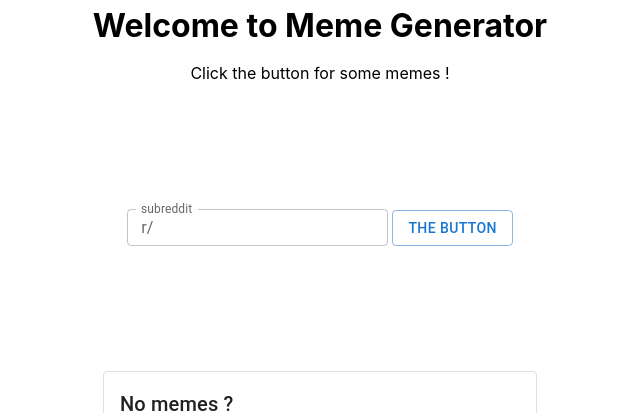
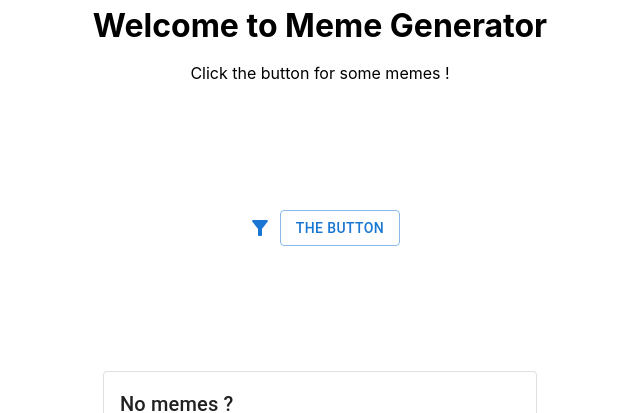
Before and after one commit to ssamilg/meme-generator, a Next.js app: page / in a window 1280 px wide. Shown: the top 413 px of the page, without its empty margins (320-960 px from the left). Built offline with nearby package versions, Linux system fonts and the light colour scheme.

Commit message:
subreddit textfield visibility binded to filter button

```diff
--- a/components/MgCardContainer.js
+++ b/components/MgCardContainer.js
@@ -3,11 +3,15 @@ import MgMemeCard from './MgMemeCard';
 import axios from 'axios';
 import { useState } from 'react';
 import Button from '@mui/material/Button';
+import IconButton from '@mui/material/IconButton';
 import TextField from '@mui/material/TextField';
 import InputAdornment from '@mui/material/InputAdornment';
+import FilterAltIcon from '@mui/icons-material/FilterAlt';
+import FilterAltOffIcon from '@mui/icons-material/FilterAltOff';
 
 export default function MgCardContainer() {
   const [meme, setMeme] = useState(null);
+  const [isSubredditFilterOn, setIsSubredditFilterOn] = useState(false);
   const [subredditName, setSubredditName] = useState('');
 
   const fetchMeme = () => {
@@ -26,13 +30,21 @@ export default function MgCardContainer() {
     setSubredditName(event.target.value);
   };
 
-  return (
-    <>
-      <p className={styles.description}>
-        Click the button for some memes !
-      </p>
+  const toggleSubredditFilter = () => {
+    setIsSubredditFilterOn(!isSubredditFilterOn);
+  };
 
-      <div className='flex-row'>
+  const filterButtonIcon = () => {
+    if (isSubredditFilterOn) {
+      return <FilterAltOffIcon/>;
+    }
+
+    return <FilterAltIcon/>;
+  };
+
+  const subredditFilter = () => {
+    if (isSubredditFilterOn) {
+      return (
         <div className={styles.mgTextField}>
           <TextField
             value={subredditName}
@@ -46,6 +58,22 @@ export default function MgCardContainer() {
             }}
           />
         </div>
+      );
+    }
+  };
+
+  return (
+    <>
+      <p className={styles.description}>
+        Click the button for some memes !
+      </p>
+
+      <div className='flex-row'>
+        <IconButton className={styles.mr1} color="primary" variant="outlined" onClick={() => toggleSubredditFilter()}>
+          { filterButtonIcon() }
+        </IconButton>
+
+        { subredditFilter() }
         <Button variant="outlined" onClick={fetchMeme}>The Button</Button>
       </div>
 
```
